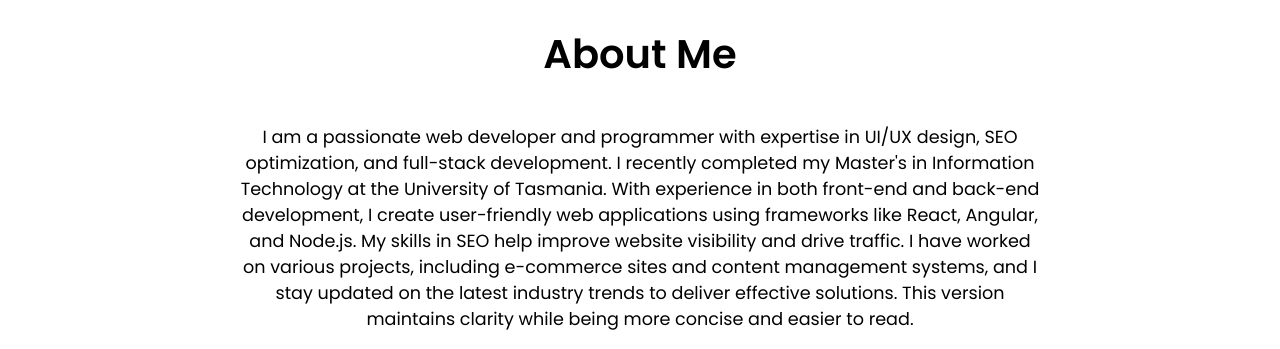
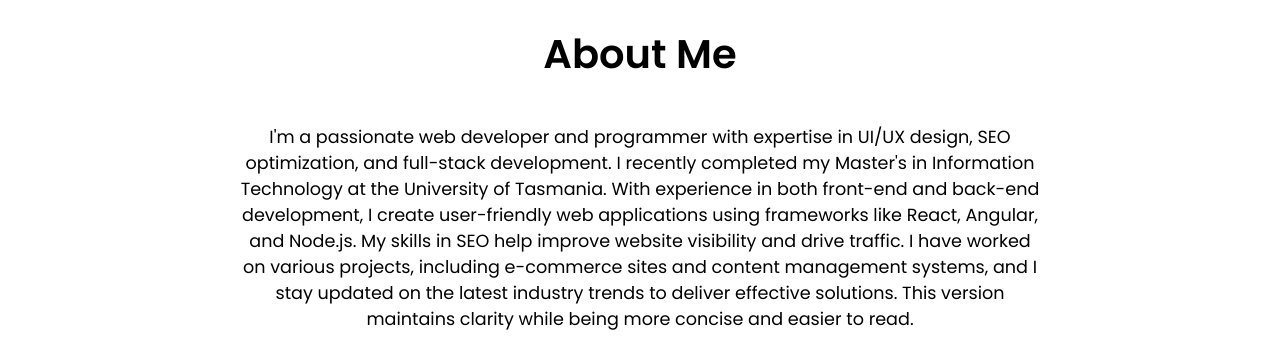
Before and after one commit to sachindra55/portfolio, a plain HTML site: page index.html in a window 1280 px wide. Shown: the part 780-1129 px from the top of the page. Drawn offline with Linux system fonts and the light colour scheme.

Commit message:
Update index.html

```diff
--- a/index.html
+++ b/index.html
@@ -50,7 +50,7 @@
     <!-- About Section -->
     <section id="about">
         <h2>About Me</h2>
-        <p> I am a passionate web developer and programmer with expertise in UI/UX design, SEO optimization, and full-stack development. I recently completed my Master's in Information Technology at the University of Tasmania.
+        <p> I'm a passionate web developer and programmer with expertise in UI/UX design, SEO optimization, and full-stack development. I recently completed my Master's in Information Technology at the University of Tasmania.
             With experience in both front-end and back-end development, I create user-friendly web applications using frameworks like React, Angular, and Node.js. My skills in SEO help improve website visibility and drive traffic.
             I have worked on various projects, including e-commerce sites and content management systems, and I stay updated on the latest industry trends to deliver effective solutions. This version maintains clarity while being more concise and easier to read.</p>
         <a href="your-cv-link.pdf" class="download-cv">Download CV</a>
```
